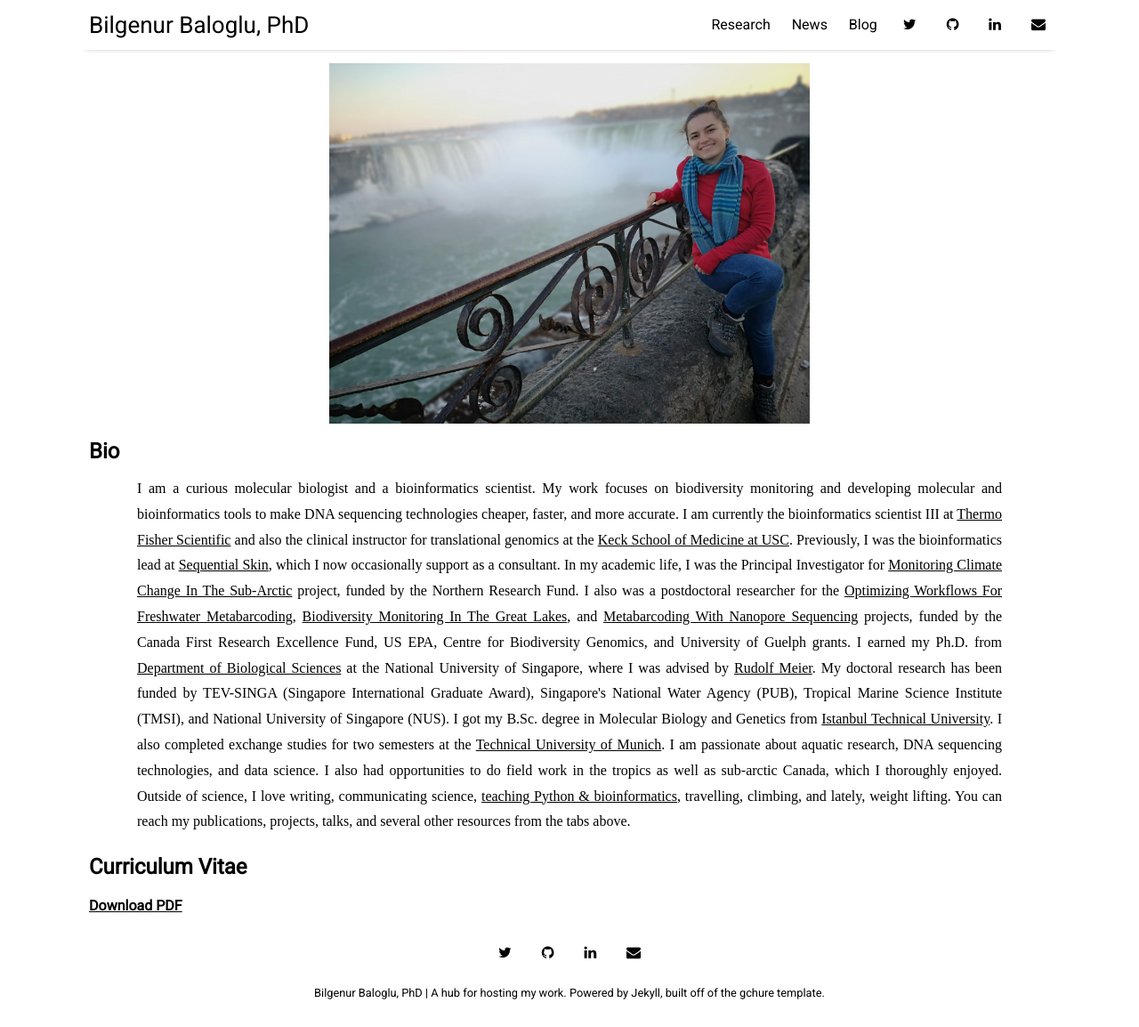
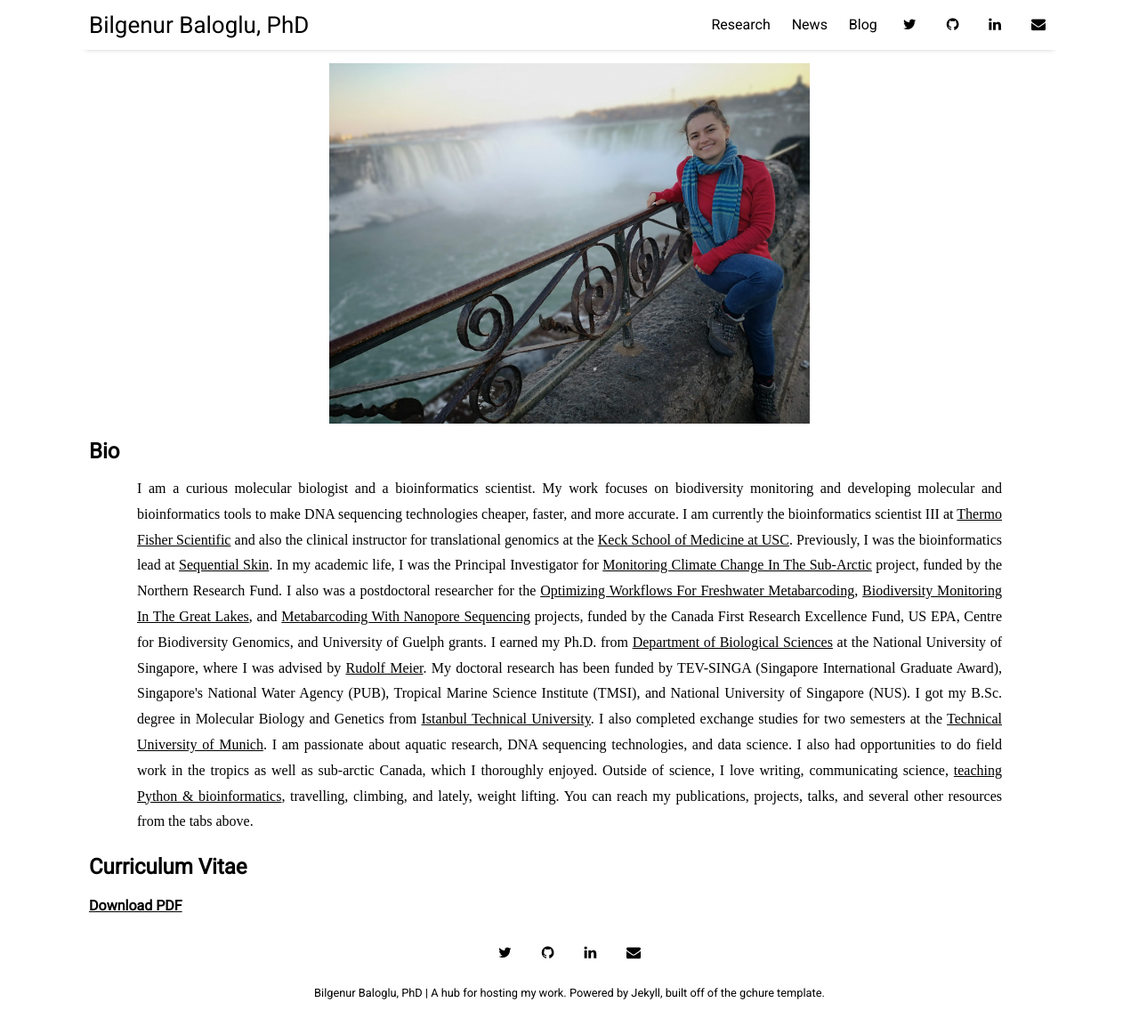
Before and after one commit to BBaloglu/bbaloglu.github.io, a Jekyll site: the page built from index.html, in a window 1280 px wide and 1154 px high. Shown: the whole window at 89% size. Built offline with Jekyll 4.4.1, drawn with Linux system fonts in a browser that asks for light colours; nearby versions of some CDN libraries; the list of posts is cut into pages by our own code.

Commit message:
Update home.html

```diff
--- a/_layouts/home.html
+++ b/_layouts/home.html
@@ -12,7 +12,7 @@ auto; line-height: 1.8em;  text-align: justify; text-justify: inter-word;">
 
 I am a curious molecular biologist and a bioinformatics scientist. My work focuses on biodiversity monitoring and developing molecular and bioinformatics tools to make DNA sequencing technologies cheaper, faster, and more accurate.
 
-I am currently the bioinformatics scientist III at <a href="https://www.thermofisher.com/us/en/home.html">Thermo Fisher Scientific</a> and also the clinical instructor for translational genomics at the <a href="https://dtg.usc.edu/site/">Keck School of Medicine at USC</a>. Previously, I was the bioinformatics lead at <a href="https://www.sequentialskin.com/aboutus">Sequential Skin</a>, which I now occasionally support as a consultant. In my academic life, I was the Principal Investigator for <a href="https://bbaloglu.github.io/research/understanding-climate-change.html">Monitoring Climate Change In The Sub-Arctic</a> project, funded by the Northern Research Fund. I also was a postdoctoral researcher for the <a href="https://bbaloglu.github.io/research/improving-Metabarcoding.html">Optimizing Workflows For Freshwater Metabarcoding</a>, <a href="https://bbaloglu.github.io/research/GreatLakesEPA.html">Biodiversity Monitoring In The Great Lakes</a>, and <a href="https://bbaloglu.github.io/research/ashure.html">Metabarcoding With Nanopore Sequencing</a> projects, funded by the Canada First Research Excellence Fund, US EPA, Centre for Biodiversity Genomics, and University of Guelph grants.
+I am currently the bioinformatics scientist III at <a href="https://www.thermofisher.com/us/en/home.html">Thermo Fisher Scientific</a> and also the clinical instructor for translational genomics at the <a href="https://dtg.usc.edu/site/">Keck School of Medicine at USC</a>. Previously, I was the bioinformatics lead at <a href="https://www.sequentialskin.com/aboutus">Sequential Skin</a>. In my academic life, I was the Principal Investigator for <a href="https://bbaloglu.github.io/research/understanding-climate-change.html">Monitoring Climate Change In The Sub-Arctic</a> project, funded by the Northern Research Fund. I also was a postdoctoral researcher for the <a href="https://bbaloglu.github.io/research/improving-Metabarcoding.html">Optimizing Workflows For Freshwater Metabarcoding</a>, <a href="https://bbaloglu.github.io/research/GreatLakesEPA.html">Biodiversity Monitoring In The Great Lakes</a>, and <a href="https://bbaloglu.github.io/research/ashure.html">Metabarcoding With Nanopore Sequencing</a> projects, funded by the Canada First Research Excellence Fund, US EPA, Centre for Biodiversity Genomics, and University of Guelph grants.
 
 I earned my Ph.D. from <a href="http://www.dbs.nus.edu.sg/">Department of Biological Sciences</a> at the National University of Singapore, where I was advised by <a href="http://www.dbs.nus.edu.sg/staff/meier.htm">Rudolf Meier</a>. My doctoral research has been funded by TEV-SINGA (Singapore International Graduate Award), Singapore's National Water Agency (PUB), Tropical Marine Science Institute (TMSI), and National University of Singapore (NUS).
 I got my B.Sc. degree in Molecular Biology and Genetics from <a href="http://www.global.itu.edu.tr/">Istanbul Technical University</a>. I also completed exchange studies for two semesters at the <a href="https://www.tum.de/en/">Technical University of Munich</a>.
```
